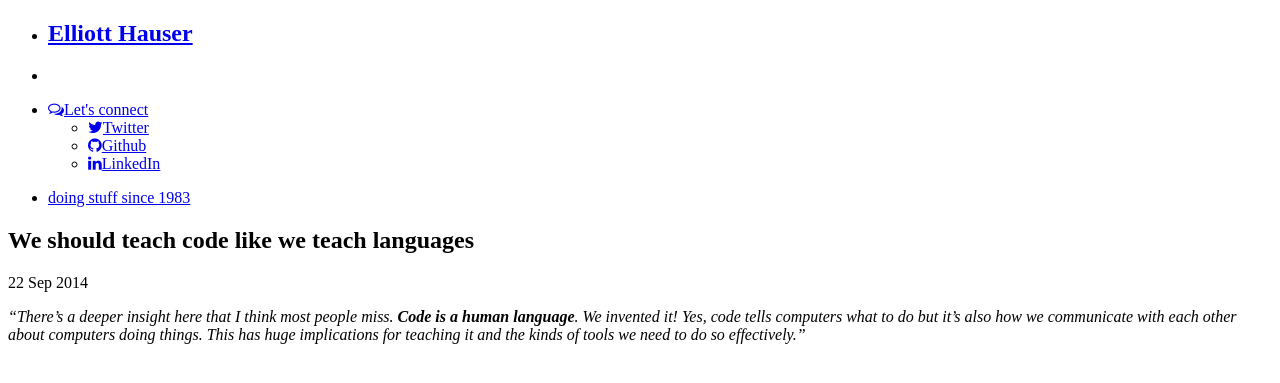
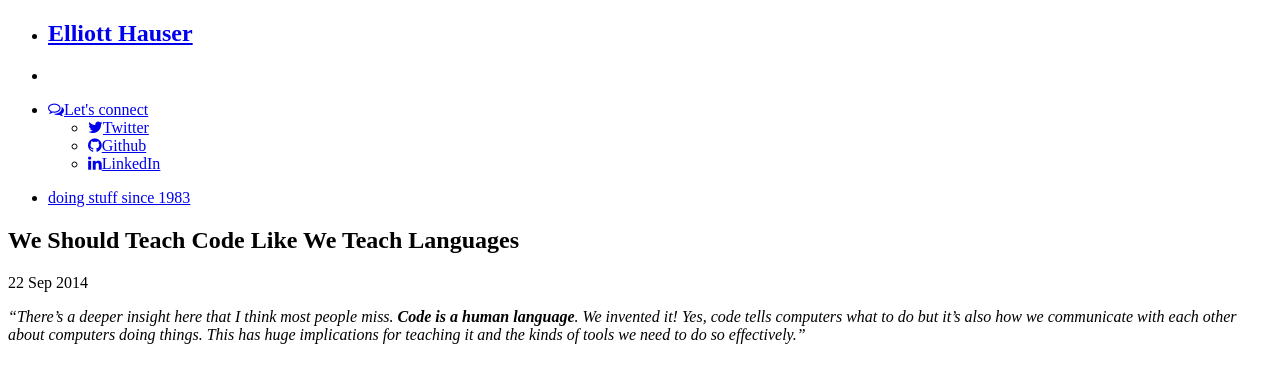
Before and after one commit to eah13/eah13.github.io, a Jekyll site: the page built from _posts/2014-09-22-language.md, in a window 1280 px wide. Shown: the top 383 px of the page. Built offline with Jekyll 4.4.1, drawn with Linux system fonts in a browser that asks for light colours; nearby versions of some CDN libraries.

```diff
--- a/_posts/2014-09-22-language.md
+++ b/_posts/2014-09-22-language.md
@@ -1,7 +1,7 @@
 ---
 layout: post
 link: http://blog.trinket.io/code-and-language/
-title: "We should teach code like we teach languages"
+title: "We Should Teach Code Like We Teach Languages"
 ---
 
 *"There’s a deeper insight here that I think most people miss.  **Code is a human language**. We invented it!  Yes, code tells computers what to do but it’s also how we communicate with each other about computers doing things.  This has huge implications for teaching it and the kinds of tools we need to do so effectively."*
```
